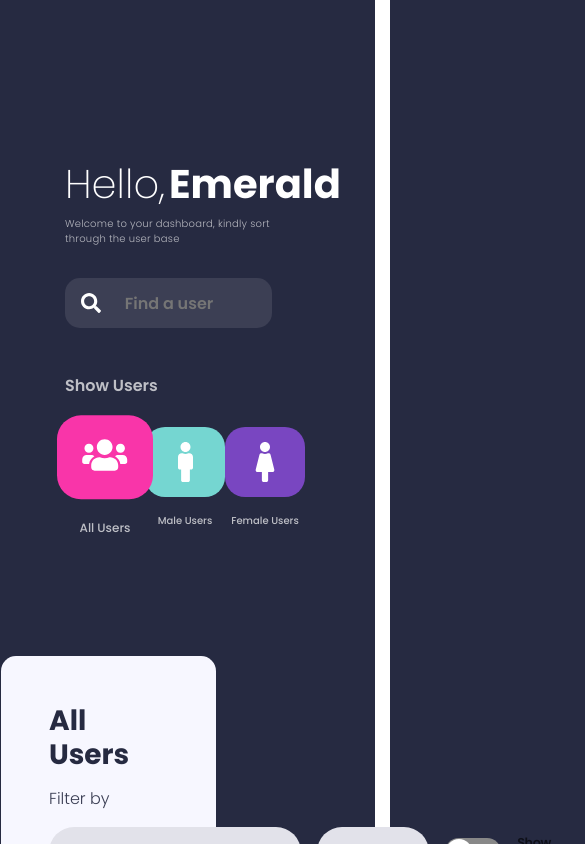
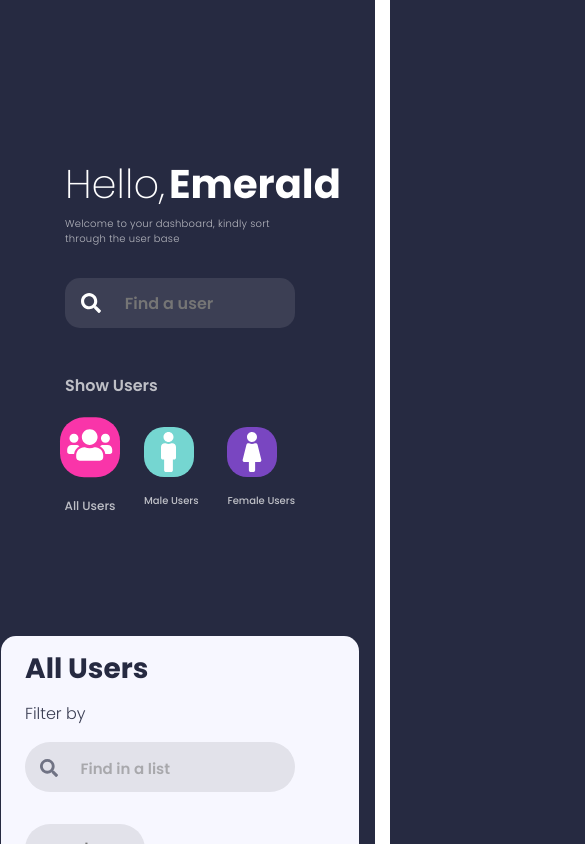
Before and after one commit to adebammytayo123/Users-Dashboard, a React (Create React App) app: page / in a window 390 px wide. Shown: the top 844 px of the page, 585 px wide, since content can reach past the window. Built offline with nearby package versions, Linux system fonts and the light colour scheme; no server answers.

Commit message:
restructured  the folder and also added responsiveness

```diff
--- a/src/App.css
+++ b/src/App.css
@@ -20,11 +20,13 @@
 
 html {
   background: var(--darkPurple);
+  overflow-x: hidden;
 }
 
 
 body {
   background: var(--darkPurple);
+  overflow-x: hidden;
   width: 100%
 }
 
--- /dev/null
+++ b/src/components/SingleUser.js
@@ -0,0 +1,176 @@
+import React from 'react';
+import { useSelector } from "react-redux";
+import styled from "styled-components";
+import { FontAwesomeIcon } from "@fortawesome/react-fontawesome";
+import { faMobileAlt, faArrowLeft, faEnvelope, faPhoneVolume, }
+    from "@fortawesome/free-solid-svg-icons";
+
+const SingleUser = ({setShow}) => {
+
+    const { details } = useSelector((state) => state.users)
+
+
+    const backToResults = () => {
+        setShow(false);
+    }
+    return (
+        <SingleWrapper className="row py-5">
+                            <div className="col-12">
+                                <button
+                                    onClick={
+                                        backToResults
+                                    }
+                                    className="back">
+                                    <FontAwesomeIcon
+                                        className="left"
+                                        icon={faArrowLeft}
+                                    />
+                                    RESULTS
+                                </button>
+                                <div className="box d-flex py-5">
+                                    <img src={details?.picture?.large} alt="" />
+                                    <div className="info my-3">
+                                        <h4> {details?.name?.title} {details?.name?.first}, {details?.name?.last}, <span>{details?.dob?.age}</span></h4>
+                                        <p className="address">{details?.location?.street?.number} {details?.location?.street?.name} {details?.location?.city} {details?.location?.state}</p>
+                                        <p className="email pl-3 mr-5">
+                                            <span className="mr-2">
+                                                <FontAwesomeIcon
+                                                    className="envelope"
+                                                    icon={faEnvelope}
+                                                />
+                                            </span>{details.email}
+                                        </p>
+                                        <p className="joined pl-3">JOINED: {details?.registered?.date}</p>
+                                        <p className="phone">
+                                            <span className="mr-2">
+                                                <FontAwesomeIcon
+                                                    className="phone"
+                                                    icon={faPhoneVolume}
+                                                />
+                                            </span>{details.phone}
+                                        </p>
+                                        <p className="phone">
+                                            <span className="mr-2">
+                                                <FontAwesomeIcon
+                                                    className="phone"
+                                                    icon={faMobileAlt}
+                                                />
+                                            </span>{details.phone}
+                                        </p>
+                                    </div>
+                                </div>
+                            </div>
+                        </SingleWrapper>
+    )
+}
+const SingleWrapper = styled.div`
+@media (max-width: 400px) {
+    margin-left: 0.5rem;
+}
+@media (max-width: 500px) {
+    margin-left: 0.5rem;
+}
+.back {
+            background: none;
+            border: none;
+            outline: none;
+            opacity: 1;
+            font-size: 14px;
+            color: var(--lightDark) !important;
+            .left {
+                color: var(--mainGreen);
+                margin-right: 0.6rem;
+                font-size: 1.2rem;
+                padding-top: 2px;
+            }
+        }
+        .box {
+            img {
+                width: 160px;
+                height: 170px;
+                border-radius: 50%;
+                border: 5px solid var(--mainGreen);
+                @media (max-width: 400px) {
+                    width: 80px;
+                    height: 100px;
+                }
+                @media (max-width: 500px) {
+                    width: 80px;
+                    height: 100px;
+                }
+            }
+            .info{
+                margin-left: 2rem;
+                @media (max-width: 400px) {
+                    margin-left: 1rem;
+                }
+                @media (max-width: 500px) {
+                    margin-left: 1rem;
+                }
+                h4 {
+                    color: var(--darkPurple);
+                    font-family: PoppinsBold;
+                    opacity: 1;
+                    @media (max-width: 400px) {
+                       font-size: 16px;
+                    }
+                    @media (max-width: 500px) {
+                        font-size: 16px;
+                    }
+                    span {
+                        opacity: 0.4;
+                        font-weight: lighter;
+                    }
+                }
+                .address {
+                    @media (max-width: 400px) {
+                       margin-left: -0.2rem;
+                       font-size: 12px;
+                    }
+                    @media (max-width: 500px) {
+                        margin-left: -0.2rem;
+                        font-size: 12px;
+                    }
+                }
+                .email{
+                   background: var(--lighterWhite);
+                   padding: 0.5rem;
+                   border-radius: 30px;
+                   opacity: 1;
+                   @media (max-width: 400px) {
+                       margin-left: -0.2rem;
+                       font-size: 12px;
+                    }
+                    @media (max-width: 500px) {
+                        margin-left: -0.2rem;
+                        font-size: 12px;
+                    }
+                }
+                .joined {
+                    background: var(--lightPink);
+                    border-radius: 30px;
+                    padding: 0.8rem;
+                    font-size: 12px;
+                    font-weight: bolder;
+                    margin-right: 7rem;
+                    @media (max-width: 400px) {
+                       margin-left: -0.2rem;
+                       font-size: 10px;
+                       padding: 0.5rem;
+                       margin-right: 4rem;
+                    }
+                    @media (max-width: 500px) {
+                        margin-left: -0.2rem;
+                        margin-right: 4rem;
+                        font-size: 10px;
+                        padding: 0.5rem;
+                    }
+                }
+                .phone {
+                    font-size: 12px;
+                }
+            }
+        }
+`
+
+export default SingleUser;
--- a/src/components/Users.js
+++ b/src/components/Users.js
@@ -7,13 +7,13 @@ import {
     faEnvelope, faPhoneVolume,
     faArrowRight, faAngleLeft,
     faAngleRight, faCloudDownloadAlt,
-    faMobileAlt, faArrowLeft
 }
     from "@fortawesome/free-solid-svg-icons";
 import styled from 'styled-components';
 import { filterByGender, getAllUsers, filterByName, setDetails } from "../state/actions/users";
 
 import Switch from "react-switch";
+import SingleUser from "./SingleUser";
 
 
 
@@ -27,11 +27,10 @@ const Users = () => {
     const [input, setInput] = useState("");
     const [activeButton, setActiveButton] = useState("");
     const [show, setShow] = useState(false);
-    // const [activeUser, setActiveUser] = useState("");
 
 
 
-    const { results, single_gender, users_by_name, details } = useSelector((state) => state.users)
+    const { results, single_gender, users_by_name } = useSelector((state) => state.users)
     const userPerPage = 3
 
     useEffect(() => {
@@ -82,10 +81,7 @@ const Users = () => {
         setShow(!show)
     };
 
-    const backToResults = () => {
-        // dispatch(dispatch(getAllUsers()))
-        setShow(show)
-    }
+
 
     const handleChange = (checked) => {
         setChecked(checked)
@@ -139,7 +135,7 @@ const Users = () => {
                 <div className="show-users my-5">
                     <h6 className="users">Show Users</h6>
                     <div className="filter-icons py-3">
-                        <section className={activeTab ==="all-users" ? "activeTab" : ""}>
+                        <section className={activeTab === "all-users" ? "activeTab" : ""}>
                             <button
                                 className="users"
                                 data-testid='users'
@@ -147,31 +143,34 @@ const Users = () => {
                                     handleBtns('all-users')}
                             >
                                 <FontAwesomeIcon
+                                    className="all-icon"
                                     icon={faUsers}
                                     style={{ fontSize: "30px" }}
                                 />
                             </button>
                             <p className="title">All Users</p>
                         </section>
-                        <section className={activeTab ==="male-users" ? "activeTab" : ""}>
+                        <section className={activeTab === "male-users" ? "activeTab" : ""}>
                             <button
                                 className="male"
                                 onClick={() => handleBtns('male-users')}
                             >
                                 <FontAwesomeIcon
+                                    className="male-icon"
                                     icon={faMale}
                                     style={{ fontSize: "40px" }}
                                 />
                             </button>
                             <p className="title">Male Users</p>
                         </section>
-                        <section className={activeTab ==="female-users" ? "activeTab" : ""}>
+                        <section className={activeTab === "female-users" ? "activeTab" : ""}>
                             <button
                                 className="female"
                                 onClick={() =>
                                     handleBtns('female-users')}
                             >
                                 <FontAwesomeIcon
+                                    className="female-icon"
                                     icon={faFemale}
                                     style={{ fontSize: "40px" }}
                                 />
@@ -277,55 +276,7 @@ const Users = () => {
                         ))
                         }
                     </div>
-                ) : (
-                        <div className="row py-5">
-                            <div className="col-12">
-                                <button
-                                    onClick={() =>
-                                        backToResults()
-                                    }
-                                    className="back">
-                                    <FontAwesomeIcon
-                                        className="left"
-                                        icon={faArrowLeft}
-                                    />
-                                    RESULTS
-                                </button>
-                                <div className="box d-flex py-5">
-                                    <img src={details?.picture?.large} alt="" />
-                                    <div className="info my-3">
-                                        <h4> {details?.name?.title} {details?.name?.first}, {details?.name?.last}, <span>{details?.dob?.age}</span></h4>
-                                        <p>{details?.location?.street?.number} {details?.location?.street?.name} {details?.location?.city} {details?.location?.state}</p>
-                                        <p className="email pl-3 mr-5">
-                                            <span className="mr-2">
-                                                <FontAwesomeIcon
-                                                    className="envelope"
-                                                    icon={faEnvelope}
-                                                />
-                                            </span>{details.email}
-                                        </p>
-                                        <p className="joined pl-3">JOINED: {details?.registered?.date}</p>
-                                        <p className="phone">
-                                            <span className="mr-2">
-                                                <FontAwesomeIcon
-                                                    className="phone"
-                                                    icon={faPhoneVolume}
-                                                />
-                                            </span>{details.phone}
-                                        </p>
-                                        <p className="phone">
-                                            <span className="mr-2">
-                                                <FontAwesomeIcon
-                                                    className="phone"
-                                                    icon={faMobileAlt}
-                                                />
-                                            </span>{details.phone}
-                                        </p>
-                                    </div>
-                                </div>
-                            </div>
-                        </div>
-                    )}
+                ) : (<SingleUser setShow={setShow} />)}
 
 
                 <div className="bottom d-flex justify-content-between my-5">
@@ -341,7 +292,7 @@ const Users = () => {
                         />
                         Download results
                         </button>
-                    <div className="prev-next">
+                    {!show && <div className="prev-next">
                         <button
 
                             onClick={() => {
@@ -366,7 +317,7 @@ const Users = () => {
                                 icon={faAngleRight}
                             />
                         </button>
-                    </div>
+                    </div>}
                 </div>
             </div>
         </UserContainer>
@@ -378,6 +329,7 @@ const UserContainer = styled.div`
   width: 100%;
   display: flex;
   justify-content: space-between;
+  overflow: hidden;
   .first-section {
       padding: 10rem 5rem 2rem 5rem;
       .welcome {
@@ -407,6 +359,9 @@ const UserContainer = styled.div`
           border-radius: 15px;
           padding: 0.8rem 1rem;
           margin-top: 2rem;
+          @media (max-width: 1300px) {
+              width: 100%;
+          }
           input {
             font-family: SemiBold;
             background: none !important;
@@ -436,6 +391,9 @@ const UserContainer = styled.div`
           justify-content: space-between;
           margin-top: 1rem;
           align-items: center;
+          @media (max-width: 1300px) {
+              width: 100%;
+          }
           section {
             transition: all 1s linear;
             &.activeTab {
@@ -451,7 +409,23 @@ const UserContainer = styled.div`
               outline: none;
               height: 70px;
               opacity: 1;
-          }
+              @media (max-width: 400px) {
+              width: 50px;
+              height: 50px;
+              }
+              @media (max-width: 500px) {
+              width: 50px;
+              height: 50px;
+              }
+              .all-icon {
+                @media (max-width: 400px) {
+              font-size: 20px;
+              }
+              @media (max-width: 500px) {
+                font-size: 20px;
+              }
+              }
+            }
           .male {
               background: var(--mainGreen);
               color: #FFFFFF;
@@ -461,6 +435,22 @@ const UserContainer = styled.div`
               outline: none;
               height: 70px;
               opacity: 1;
+              @media (max-width: 400px) {
+              width: 50px;
+              height: 50px;
+              }
+              @media (max-width: 500px) {
+              width: 50px;
+              height: 50px;
+              }
+              .male-icon {
+                @media (max-width: 400px) {
+              font-size: 20px;
+              }
+              @media (max-width: 500px) {
+                font-size: 20px;
+              }
+              }
           }
           .female {
               background: var(--fairPurple);
@@ -471,6 +461,22 @@ const UserContainer = styled.div`
               height: 70px;
               outline: none;
               opacity: 1;
+              @media (max-width: 400px) {
+              width: 50px;
+              height: 50px;
+              }
+              @media (max-width: 500px) {
+              width: 50px;
+              height: 50px;
+              }
+              .female-icon {
+                @media (max-width: 400px) {
+              font-size: 20px;
+              }
+              @media (max-width: 500px) {
+                font-size: 20px;
+              }
+              }
           }
           .title {
              font-family: PoppinsMedium;
@@ -478,6 +484,12 @@ const UserContainer = styled.div`
              font-size: 10px;
              margin-top: 1rem;
              text-align: center;
+             @media (max-width: 400px) {
+              font-size: 10px;
+              }
+              @media (max-width: 500px) {
+                font-size: 10px;
+              }
           }
         }
     }
@@ -487,25 +499,65 @@ const UserContainer = styled.div`
         padding: 3rem;
         border-radius: 15px;
         width: 55%;
+        @media(max-width: 1200px) {
+            width: 70%;
+            padding: 0;
+        }
+        @media(max-width: 400px) {
+            width: 100%;
+            padding: 0;
+        }
+        @media(max-width: 500px) {
+            width: 100%;
+            padding: 0;
+        }
         h3 {
             font-family: PoppinsBold;
             color: var(--darkPurple);
             opacity: 1;
+            @media (max-width: 400px) {
+                margin-left: 1.5rem;
+                margin-top: 1rem;
+            }
+            @media (max-width: 500px) {
+                margin-left: 1.5rem;
+                margin-top: 1rem;
+            }
         }
         p {
             opacity: 0.9;
             color: var(--darkPurple);
             font-family: PoppinsLight;
+            @media (max-width: 400px) {
+                margin-left: 1.5rem;
+            }
+            @media (max-width: 500px) {
+                margin-left: 1.5rem;
+            }
         }
         .filter-by {
             display: flex;
             justify-content: space-between;
             margin-top: -2rem;
+            @media(max-width: 400px) {
+              display: block;
+              margin-left: 1.5rem;
+            }
+            @media(max-width: 500px) {
+              display: block;
+              margin-left: 1.5rem;
+            }
         }
         .form {
             display: flex;
             justify-content: space-between;
             align-items: center;
+            @media(max-width: 400px) {
+              display: block;
+            }
+            @media(max-width: 500px) {
+              display: block;
+            }
         }
         .list-search {
           position: relative;
@@ -517,6 +569,12 @@ const UserContainer = styled.div`
           color: var(--darkPurple) !important;
           margin-top: 2rem;
           margin-right: 1rem;
+          @media(max-width: 400px) {
+              margin-top: 3rem;
+            }
+            @media(max-width: 500px) {
+                margin-top: 3rem;
+            }
           input {
             position: absolute;
             top: 15px;
@@ -580,16 +638,28 @@ const UserContainer = styled.div`
                 font-size: 0.8rem;
             }
         }
-        .row {
-           /* transition: all 0.5s ease-in-out; */
-        }
         .card {
             height: 150px;
             border-radius: 10px;
-            /* transform: translateY(8em) rotateZ(20deg); */
             border: none;
+            @media (max-width: 400px) {
+                width: 340px;
+                height: 250px;
+                margin-left: 0.5rem;
+            }
+            @media (max-width: 500px) {
+                width: 340px;
+                height: 250px;
+                margin-left: 0.5rem;
+            }
             .minicard {
             display: flex;
+            @media (max-width: 400px) {
+                justify-content: space-between;
+            }
+            @media (max-width: 500px) {
+                justify-content: space-between;
+            }
             img {
                 width: 90px;
                 height: 90px;
@@ -599,34 +669,69 @@ const UserContainer = styled.div`
             .info {
                 display: block;
                 margin-left: 2rem;
+                @media (max-width: 400px) {
+                    margin-left: 1rem;
+                }
+                @media (max-width: 500px) {
+                    margin-left: 1rem;
+                }
                 h5 {
                     color: var(--darkPurple);
                     font-family: PoppinsBold;
                     opacity: 1;
+                    @media (max-width: 400px) {
+                        font-size: 14px;
+                    }
+                    @media (max-width: 500px) {
+                        font-size: 14px;
+                    }
                 }
                 p {
                     font-family: MediumItalic;
                     color: var(--darkPurple);
                     opacity: 0.69;
                     font-size: 16px;
+                    @media (max-width: 400px) {
+                        font-size: 14px;
+                    }
+                    @media (max-width: 500px) {
+                        font-size: 14px;
+                    }
                 }
             }
             .contact-info {
                 display: flex;
+                @media (max-width: 400px) {
+                        display: block;
+                    }
+                    @media (max-width: 500px) {
+                        display: block;
+                    }
                 .contact {
                 display: flex;
+                @media (max-width: 400px) {
+                        display: block;
+                    }
+                    @media (max-width: 500px) {
+                        display: block;
+                    }
                 color: var(--darkPurple);
                 font-family: PoppinsLight;
                 .email {
                     font-size: 0.8rem;
-                    margin-right: 0.5rem
+                    margin-right: 0.5rem;
+                    @media (max-width: 400px) {
+                        margin-right: 0;
+                    }
+                    @media (max-width: 500px) {
+                        margin-right: 0;
+                    }
                 }
                 .phone {
                     font-size: 0.8rem;
                 }
             }
                .info {
-                   float: right;
                    button {
                     margin-top: -0.5rem;
                     width: 2.5rem;
@@ -635,61 +740,28 @@ const UserContainer = styled.div`
                     border: none;
                     border-radius: 10px;
                     color: #FFFFFF;
+                    @media (max-width: 400px) {
+                        margin-top: 0;
+                    }
+                    @media (max-width: 500px) {
+                        margin-top: 0;
+                    }
                 }
                }
             }
 
         }
         }
-        .back {
-            background: none;
-            border: none;
-            outline: none;
-            opacity: 1;
-            font-size: 14px;
-            color: var(--lightDark) !important;
-            .left {
-                color: var(--mainGreen);
-                margin-right: 0.6rem;
-                font-size: 1.2rem;
-                padding-top: 2px;
+        .bottom {
+            @media (max-width: 400px) {
+                display: block;
+                margin-left: 1.5rem;
+                margin-right: 1.5rem;
             }
-        }
-        .box {
-            img {
-                width: 160px;
-                height: 170px;
-                border-radius: 50%;
-                border: 5px solid var(--mainGreen);
-            }
-            .info{
-                margin-left: 2rem;
-                h4 {
-                    color: var(--darkPurple);
-                    font-family: PoppinsBold;
-                    opacity: 1;
-                    span {
-                        opacity: 0.4;
-                        font-weight: lighter;
-                    }
-                }
-                .email{
-                   background: var(--lighterWhite);
-                   padding: 0.5rem;
-                   border-radius: 30px;
-                   opacity: 1;
-                }
-                .joined {
-                    background: var(--lightPink);
-                    border-radius: 30px;
-                    padding: 0.8rem;
-                    font-size: 12px;
-                    font-weight: bolder;
-                    margin-right: 7rem;
-                }
-                .phone {
-                    font-size: 12px;
-                }
+            @media (max-width: 500px) {
+                display: block;
+                margin-left: 1.5rem;
+                margin-right: 1.5rem;
             }
         }
         .download {
@@ -701,6 +773,13 @@ const UserContainer = styled.div`
             outline: none;
             color: #ffffff;
             font-size: 14px;
+            @media (max-width: 400px) {
+                width: 60%;
+                margin-left: 1.5rem;
+            }
+            @media (max-width: 500px) {
+                width: 60%;
+            }
         }
         .prev-next {
             display: flex;
```
Also changed, not shown: 2 other files (tests, documents, lock files or other folders).
